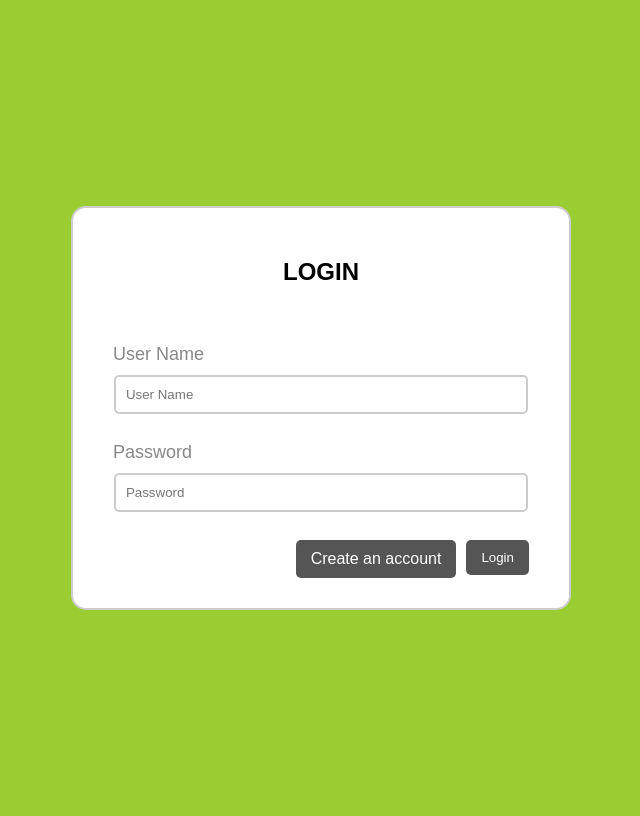
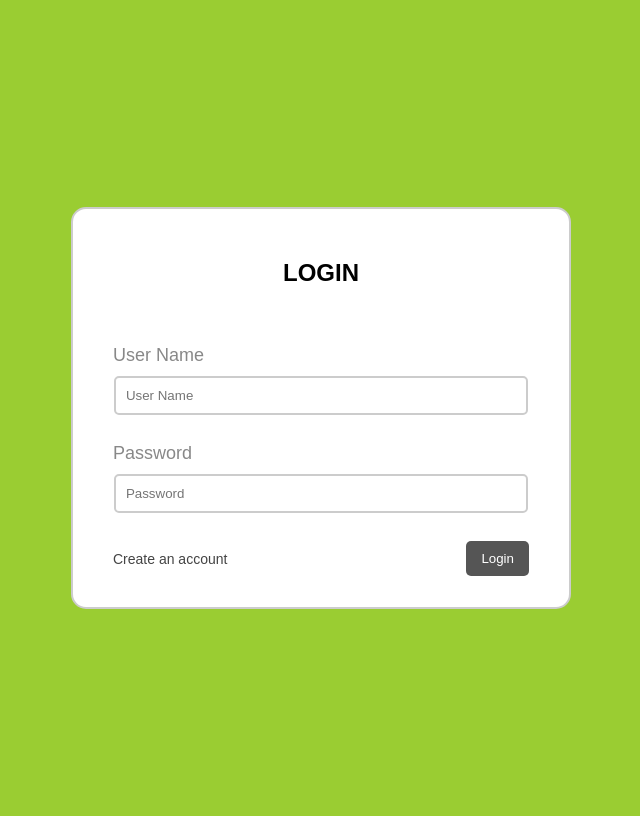
Before and after one commit to Guigstyyle/Projet_php_r301, a PHP site: page / in a window 1280 px wide. Shown: the whole page, without its empty margins (319-959 px from the left). Run offline with PHP 8.4, Linux system fonts and the light colour scheme.

Commit message:
Update style.css

```diff
--- a/style.css
+++ b/style.css
@@ -60,22 +60,27 @@ button:hover {
     margin: 20px auto;
 }
 
+.success {
+   background: #D4EDDA;
+   color: #40754C;
+   padding: 10px;
+   width: 95%;
+   border-radius: 5px;
+   margin: 20px auto;
+}
+
 h1 {
     text-align: center;
     color: #fff;
 }
 
-a {
-    float: right;
-    background: #555;
-    padding: 10px 15px;
-    color: #fff;
-    border-radius: 5px;
-    margin-right: 10px;
-    border: none;
-    text-decoration: none;
-
+.ca {
+	font-size: 14px;
+	display: inline-block;
+	padding: 10px;
+	text-decoration: none;
+	color: #444;
 }
-a:hover {
-    opacity: .7;
+.ca:hover {
+	text-decoration: underline;
 }
```
